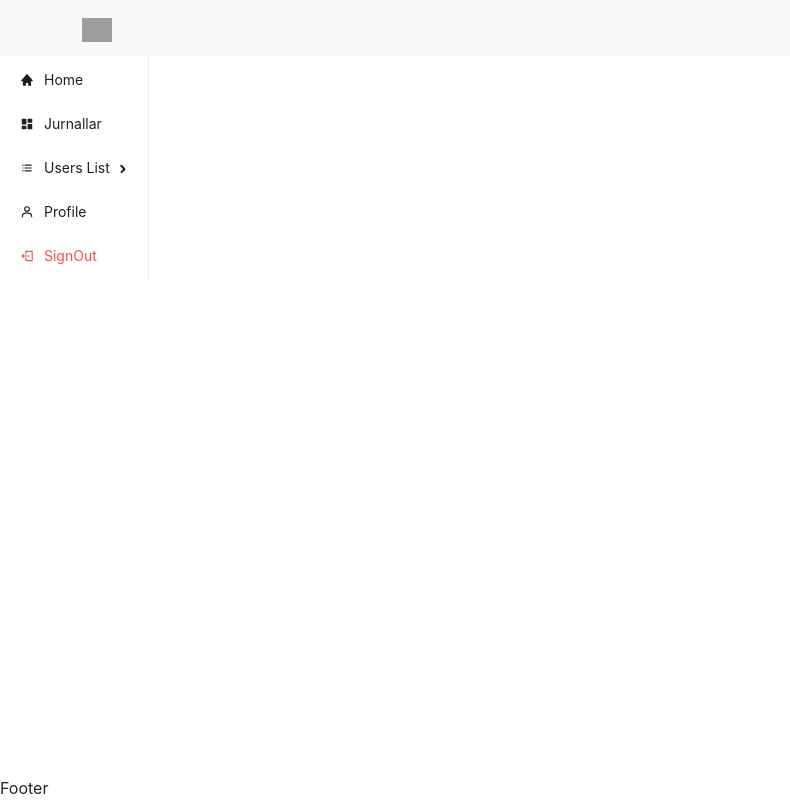
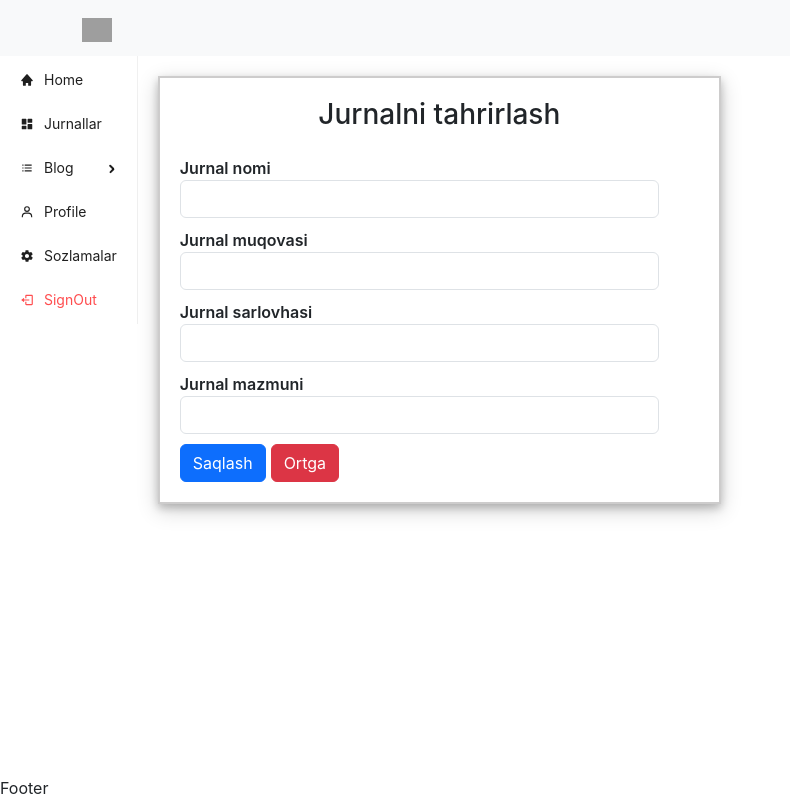
Before and after one commit to kuchkorov/admin-for-public.uz, a React (Create React App) app: page /updatejournal/1 in a window 1280 px wide. Shown: the whole page, without its empty margins (0-790 px from the left). Built offline with nearby package versions, Linux system fonts and the light colour scheme; no server answers; grey boxes are pictures that could not be loaded.

Commit message:
finished journal page and create blog page

```diff
--- a/src/App.js
+++ b/src/App.js
@@ -8,6 +8,8 @@ import Footer from './components/footer/Footer'
 import './App.css';
 import Journalspage from './pages/journalspage/Journalspage';
 import Addjournal from './pages/addjournal/Addjournal';
+import Updatejournal from './pages/updatejournal/Updatejournal';
+import Allblog from './pages/allblog/Allblog';
 
 function App() {
   return (
@@ -31,10 +33,12 @@ function Content() {
         <Route path="/" element={<div>Home</div>} />
         <Route path="/journals" element={<Journalspage />} />
         <Route path="/userslist" element={<div>Users List</div>} />
-        <Route path="/activeusers" element={<div>Active Users</div>} />
-        <Route path="/disabledusers" element={<div>Disables Users</div>} />
+        <Route path="/newblog" element={<div>Active Users</div>} />
+        <Route path="/allblogs" element={<Allblog />} />
         <Route path="/profile" element={<div>Profile</div>} />
+        <Route path="/settings" element={<div>Profile</div>} />
         <Route path="/addjournal" element={<Addjournal />} />
+        <Route path="/updatejournal/:id" element={<Updatejournal />} />
 
       </Routes>
     </div>
--- a/src/components/sidebar/Sidebar.jsx
+++ b/src/components/sidebar/Sidebar.jsx
@@ -1,6 +1,7 @@
 import {useNavigate} from 'react-router-dom';
 import { Menu } from 'antd';
 import { BiSolidHome, BiSolidDashboard, BiListUl,BiUser, BiLogOut } from "react-icons/bi";
+import { IoMdSettings} from "react-icons/io";
 
 
 function SideMenu() {
@@ -19,12 +20,13 @@ function SideMenu() {
         items={[
           {label: "Home", key: "/", icon: <BiSolidHome />},
           {label: "Jurnallar", key: "/journals", icon: <BiSolidDashboard />},
-          {label: "Users List", key: "/userslist", icon: <BiListUl />,
+          {label: "Blog", key: "/userslist", icon: <BiListUl />,
           children: [
-            {label: "Active Users", key: "/activeusers"},
-            {label: "Disables Users", key: "/disabledusers"},
+            {label: "Blog yaratish", key: "/newblog"},
+            {label: "Barcha bloglar", key: "/allblogs"},
           ]},
           {label: "Profile", key: "/profile", icon: <BiUser />},
+          {label: "Sozlamalar", key: "/settings", icon: <IoMdSettings />},
           {label: "SignOut", key: "signout", icon: <BiLogOut />, danger: true}
         ]}>
         </Menu>
--- /dev/null
+++ b/src/pages/allblog/Allblog.jsx
@@ -0,0 +1,45 @@
+import {useEffect, useState} from 'react'
+import axios from 'axios';
+import './allblog.css'
+
+function Allblog() {
+
+    const [blog, setBlog] = useState([])
+
+    useEffect(() => {
+        axios.get("http://localhost:5000/blog")
+          .then((res) => setBlog(res.data))
+          .catch((err) => console.error(err));
+      }, []);
+  return (
+    <>
+        <div className="all-blogs">
+            <div className="container">
+                <div className="row">
+                    {blog.map((value) => {
+                        return(
+                            <div className="col-md-4">
+                                <div className="card ">
+                                    <div className="card-img">
+                                        <img src={value.img} alt={value.name} className='img-fluid' />
+                                    </div>
+                                    <div className="card-body">
+                                        <div className='d-flex'><h5>Maqola nomi: </h5>{value.name}</div>
+                                        <div className=''><h5>Maqola mazmuni: </h5>{value.desc}</div>
+                                        <div className=''><h5>Kun: </h5>{value.date}</div>
+                                        <div className=''><h5>Kalit so'zlar: </h5>{value.keyword}</div>
+                                        <div className=''><h5>Maqola muallifi: </h5>{value.autor}</div>
+                                    </div>
+                                </div>
+                            </div>
+                        )
+                    })}
+
+                </div>
+            </div>
+        </div>
+    </>
+  )
+}
+
+export default Allblog
--- a/src/pages/journalspage/Journalspage.jsx
+++ b/src/pages/journalspage/Journalspage.jsx
@@ -1,26 +1,19 @@
 import { useEffect, useState } from "react";
-import {Link} from 'react-router-dom'
+import {Link, useParams, useNavigate} from 'react-router-dom';
+import axios from 'axios';
 import { BiEdit, BiSolidMessageSquareX } from "react-icons/bi";
 import { BsFillEyeFill } from "react-icons/bs";
 import './journalpage.css';
-import Modal from "../../components/modal/Modal";
-import Viewjournal from "../view/Viewjournal";
 
 function Journals() {
+  const {id} = useParams();
+  const navigate = useNavigate();
   const [showModal, setShowModal] = useState(false)
   const [journals, setJournals] = useState([]);
 
   useEffect(() => {
-    fetch("http://localhost:5000/journals")
-      .then((res) => {
-        if (!res.ok) {
-          throw new Error("Unable to fetch data");
-        } else return res.json();
-      })
-      .then((res) => {
-        // console.log(res);
-        return setJournals(res);
-      })
+    axios.get("http://localhost:5000/journals")
+      .then((res) => setJournals(res.data))
       .catch((err) => console.error(err));
   }, []);
 
@@ -36,6 +29,17 @@ function Journals() {
         return setShowModal(res);
       })
       .catch((err) => console.error(err));
+    }
+
+    const handleDelete =(id)=> {
+      const confirm = window.confirm("o'chirishni hohlaysizmi?")
+      if(confirm) {
+        axios.delete("http://localhost:5000/journals/" + id)
+        .then( res => {
+          window.location.reload();
+        }).catch(err =>
+          console.log(err))
+      }
     }
 
 
@@ -73,17 +77,18 @@ function Journals() {
                     <td>{value.title}</td>
                     <td>{value.desc}</td>
                     <td style={{ display: "flex" }}>
-                      <button
+                      <Link to={`/updatejournal/${value.id}`}><button
                         className="btn btn-primary m-2"
                         title="Tahrirlash"
                       >
                         <BiEdit />
                       </button>
+                      </Link>
                       <button className="btn btn-success m-2" title="Ko'rish" onClick={(e)=>ShowModal(value.id)} data-bs-toggle="modal" data-bs-target="#exampleModal">
                         <BsFillEyeFill />
                       </button>
 
-                      <button className="btn btn-danger m-2" title="O'chirish">
+                      <button onClick={(e)=>handleDelete(value.id)} className="btn btn-danger m-2" title="O'chirish">
                         <BiSolidMessageSquareX />
                       </button>
                     </td>
@@ -133,25 +138,3 @@ function Journals() {
 }
 
 export default Journals;
-
-{
-  /* <div className="row">
-            {journals.map((value)=> {
-              return(
-                <div className="col-md-4 my-2"  key={value.id}>
-                <div className="card">
-                  <div className="card-img">
-                    <img src={value.img} alt="" className="img-fluid" />
-                  </div>
-                  <div className="card-body">
-                    <h5 className="journal-name">
-                     {value.name}
-                    </h5>
-                  </div>
-                </div>
-              </div>
-              )
-            })}
-
-        </div> */
-}
--- /dev/null
+++ b/src/pages/updatejournal/Updatejournal.jsx
@@ -0,0 +1,75 @@
+import {useState, useEffect} from 'react'
+import './updatejournal.css';
+import {Link, useNavigate, useParams} from 'react-router-dom'
+import axios from 'axios'
+
+function Updatejournal() {
+
+    // const [data, setData] = useState([])
+    const {id} = useParams();
+    const navigate = useNavigate();
+    const [input, setInput] = useState({
+        name: '',
+        img: '',
+        title: '',
+        desc: ''
+    })
+
+    useEffect(() => {
+        axios.get("http://localhost:5000/journals/" + id)
+          .then((res) => {
+            setInput(res.data)
+          })
+          .catch((err) => console.error(err));
+      }, []);
+
+      const handleUpdate =(e)=> {
+        e.preventDefault();
+        axios.put("http://localhost:5000/journals/" + id, input)
+        .then(res => {
+            console.log(res);
+            navigate("/journals");
+
+        })
+      }
+  return (
+    <>
+      <form className="w-100" onSubmit={handleUpdate}>
+        <h3 className='text-center mb-4'>Jurnalni tahrirlash</h3>
+        <div className="mr-3">
+          <label className="form-label">
+            <span>Jurnal nomi</span>
+            <input type="text" className="form-control" value={input.name} onChange={(e)=> setInput({...input, name: e.target.value})}  required />
+          </label>
+        </div>
+        <div className="mr-3">
+          <label className="form-label">
+            <span>Jurnal muqovasi</span>
+            <input type="url" className="form-control" value={input.img} onChange={(e)=> setInput({...input, img: e.target.value})} required />
+          </label>
+        </div>
+        <div className="mr-3">
+          <label className="form-label">
+            <span>Jurnal sarlovhasi</span>
+            <input type="text" className="form-control" value={input.title} onChange={(e)=> setInput({...input, title: e.target.value})}  required />
+          </label>
+        </div>
+        <div className="mr-3">
+          <label className="form-label">
+            <span>Jurnal mazmuni</span>
+            <input type="text" className="form-control" value={input.desc} onChange={(e)=> setInput({...input, desc: e.target.value})}  required />
+          </label>
+        </div>
+        <button type="submit" className="btn btn-primary" style={{marginRight: "5px"}}>
+          Saqlash
+        </button>
+        <Link to="/journals"><button type="submit" className="btn btn-danger">
+          Ortga
+        </button>
+        </Link>
+      </form>
+    </>
+  )
+}
+
+export default Updatejournal
```
Also changed, not shown: db.json (+21 -22 lines), src/pages/allblog/allblog.css (added), src/pages/updatejournal/updatejournal.css (added).
